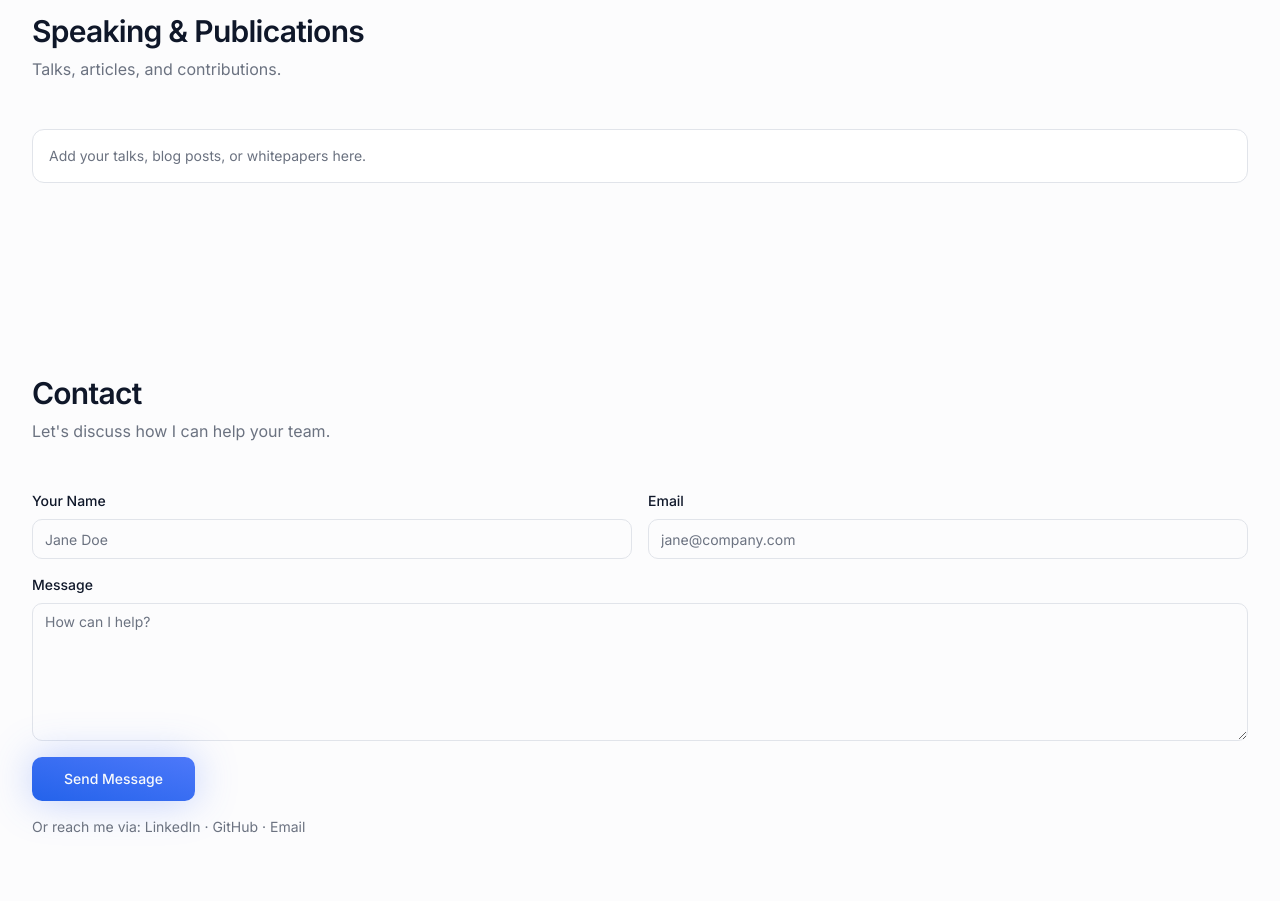
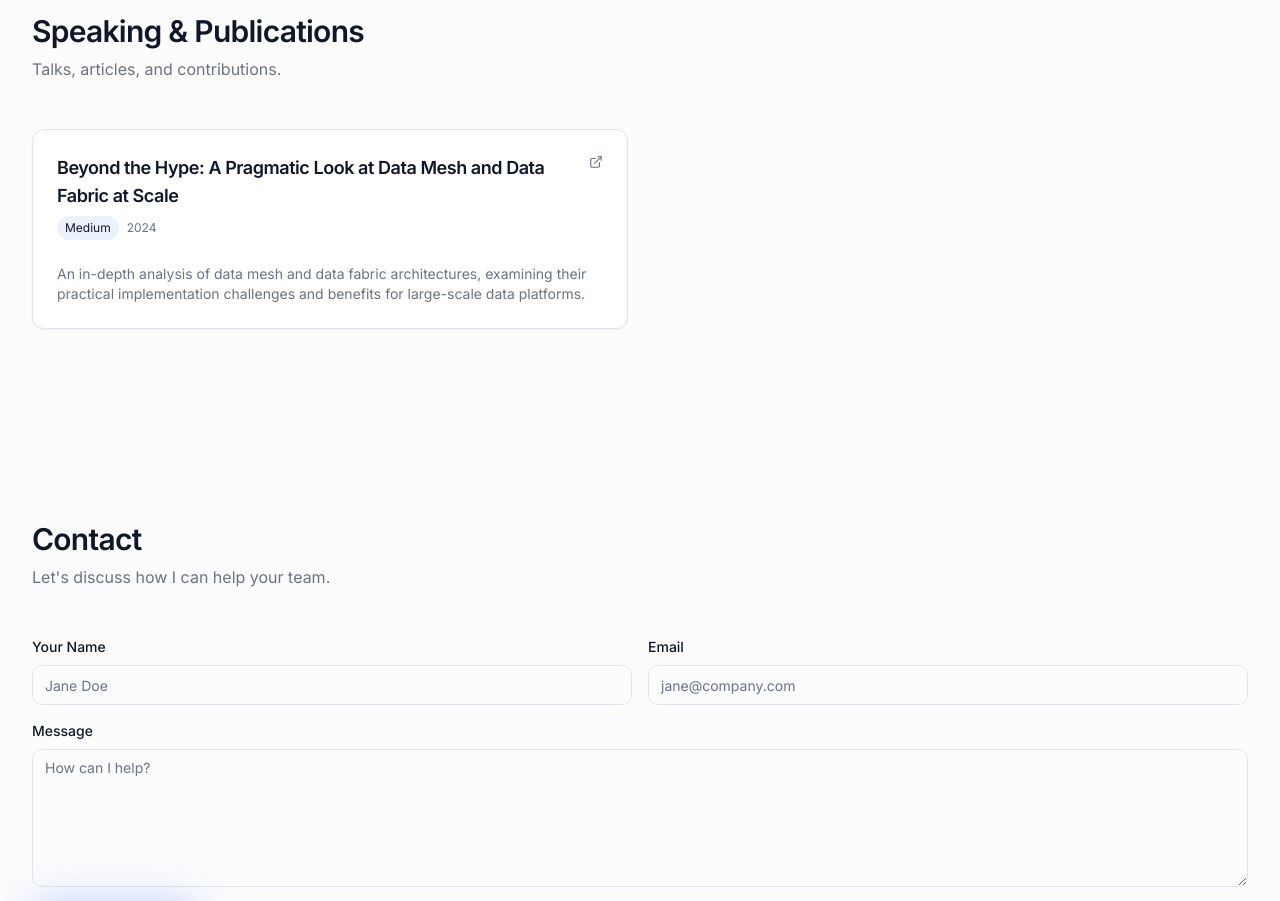
Before and after one commit to pawanik2003/pawan-aggarwal, a React (Vite) app: page / in a window 1280 px wide. Shown: the part 2200-3101 px from the top of the page. Built offline with nearby package versions, Linux system fonts and the light colour scheme.

Commit message:
Add Medium publication to Speaking & Publications section

```diff
--- /dev/null
+++ b/src/components/portfolio/PublicationCard.tsx
@@ -0,0 +1,34 @@
+import { Card, CardContent, CardDescription, CardHeader, CardTitle } from "@/components/ui/card";
+import { ExternalLink } from "lucide-react";
+
+type Props = {
+  title: string
+  description: string
+  link: string
+  platform: string
+  date?: string
+}
+
+const PublicationCard = ({ title, description, link, platform, date }: Props) => {
+  return (
+    <a href={link} target="_blank" rel="noreferrer">
+      <Card className="h-full transition-all hover-scale group">
+        <CardHeader>
+          <div className="flex items-start justify-between">
+            <CardTitle className="text-lg group-hover:text-primary">{title}</CardTitle>
+            <ExternalLink className="h-4 w-4 text-muted-foreground group-hover:text-primary" />
+          </div>
+          <CardDescription className="flex items-center gap-2">
+            <span className="rounded-full bg-accent px-2 py-1 text-xs text-accent-foreground">{platform}</span>
+            {date && <span className="text-xs text-muted-foreground">{date}</span>}
+          </CardDescription>
+        </CardHeader>
+        <CardContent>
+          <p className="text-sm text-muted-foreground">{description}</p>
+        </CardContent>
+      </Card>
+    </a>
+  );
+};
+
+export default PublicationCard;
--- a/src/content/profile.ts
+++ b/src/content/profile.ts
@@ -3,6 +3,14 @@ export type Project = {
   description: string
   technologies: string[]
   link?: string
+}
+
+export type Publication = {
+  title: string
+  description: string
+  link: string
+  platform: string
+  date?: string
 }
 
 export const profile = {
@@ -58,4 +66,13 @@ export const profile = {
       technologies: ["Airbyte", "Debezium", "Snowflake", "Great Expectations", "OpenLineage"],
     },
   ] as Project[],
+  publications: [
+    {
+      title: "Beyond the Hype: A Pragmatic Look at Data Mesh and Data Fabric at Scale",
+      description: "An in-depth analysis of data mesh and data fabric architectures, examining their practical implementation challenges and benefits for large-scale data platforms.",
+      link: "https://medium.com/@pawanik2003/beyond-the-hype-a-pragmatic-look-at-data-mesh-and-data-fabric-at-scale-719fcb18ed3c",
+      platform: "Medium",
+      date: "2024"
+    },
+  ] as Publication[],
 }
--- a/src/pages/Index.tsx
+++ b/src/pages/Index.tsx
@@ -2,6 +2,7 @@ import Navbar from "@/components/portfolio/Navbar";
 import Hero from "@/components/portfolio/Hero";
 import Section from "@/components/portfolio/Section";
 import ProjectCard from "@/components/portfolio/ProjectCard";
+import PublicationCard from "@/components/portfolio/PublicationCard";
 import ContactForm from "@/components/portfolio/ContactForm";
 import Footer from "@/components/portfolio/Footer";
 import { profile } from "@/content/profile";
@@ -41,10 +42,10 @@ const Index = () => {
         </Section>
 
         <Section id="speaking" title="Speaking & Publications" subtitle="Talks, articles, and contributions.">
-          <div className="grid gap-4">
-            <div className="rounded-lg border bg-card p-4 text-sm text-muted-foreground">
-              Add your talks, blog posts, or whitepapers here.
-            </div>
+          <div className="grid gap-6 md:grid-cols-2">
+            {profile.publications.map((p) => (
+              <PublicationCard key={p.title} {...p} />
+            ))}
           </div>
         </Section>
 
```
